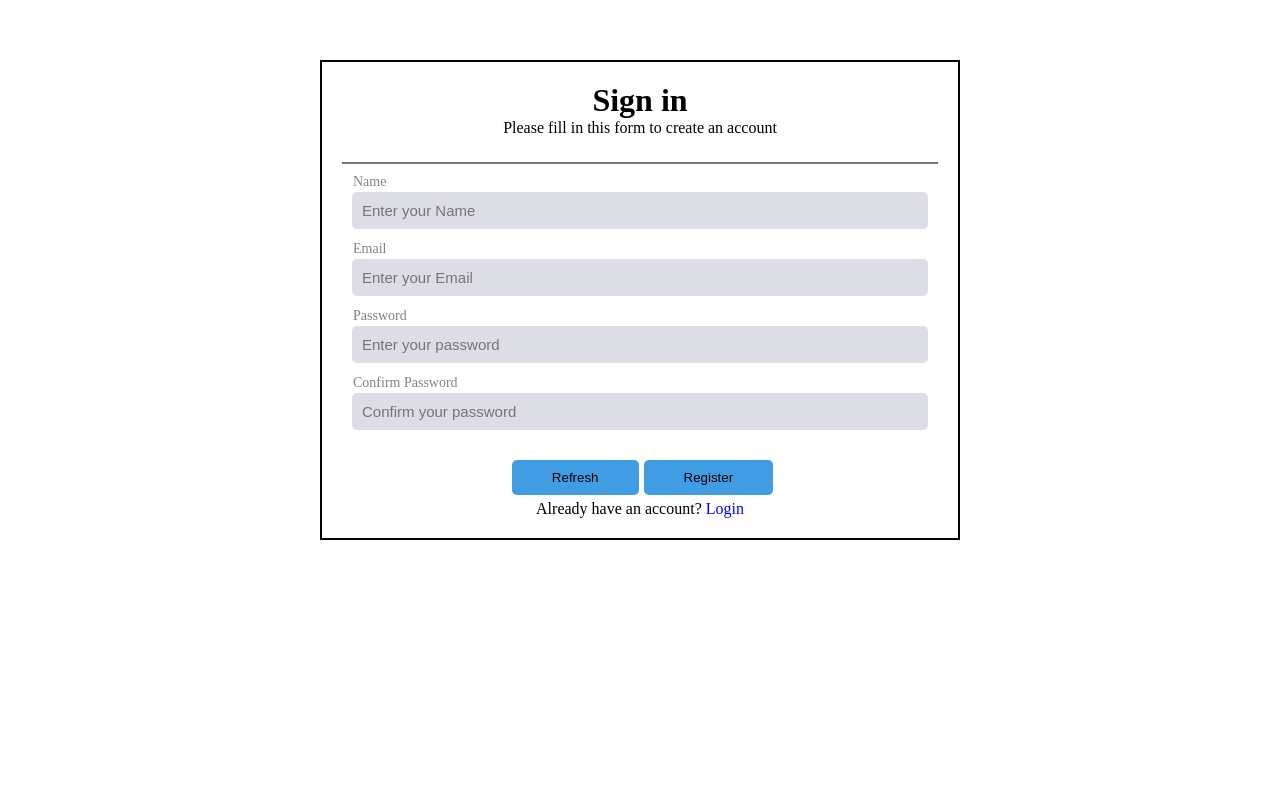
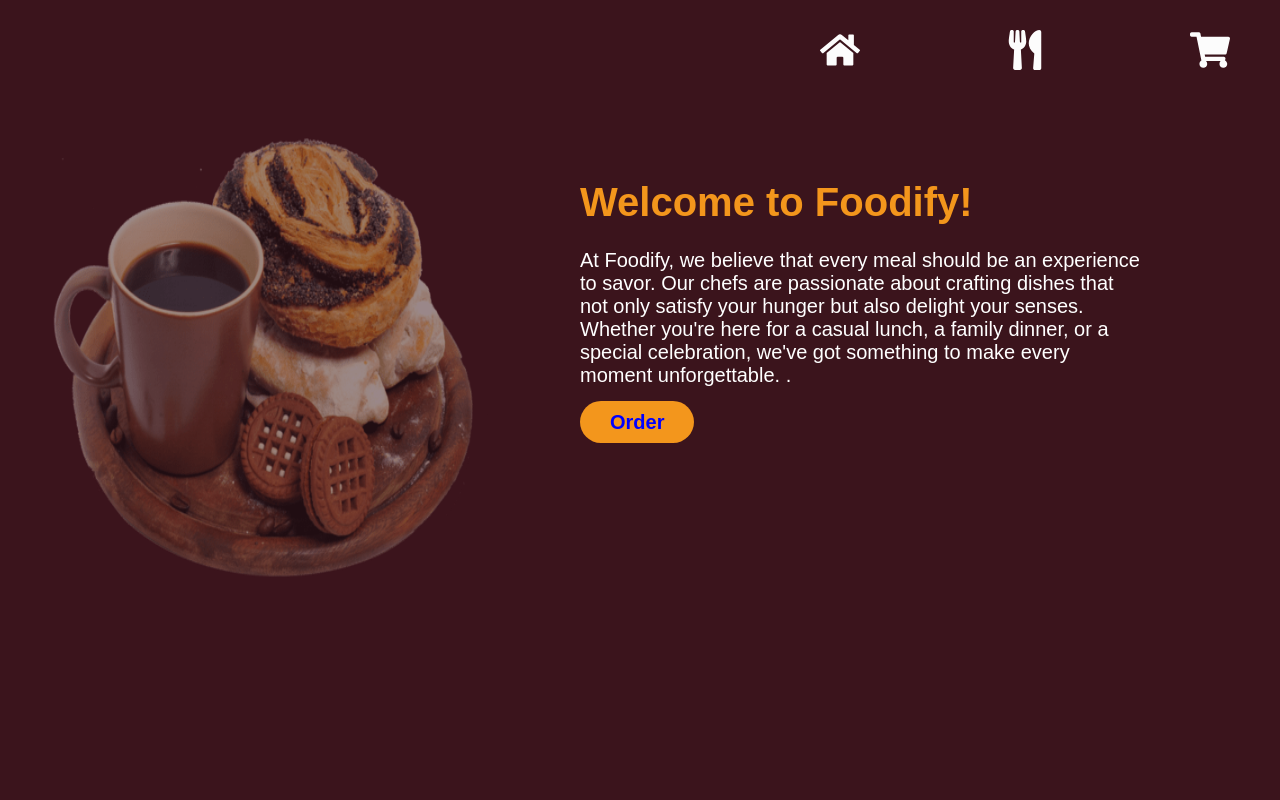
Before and after one commit to sumanth965/Foodify, a React (Vite) app in the folder frontend/: page / in a window 1280 px wide. Shown: the top 800 px of the page. Built offline with nearby package versions, Linux system fonts and the light colour scheme.

Commit message:
Update App.jsx

```diff
--- a/frontend/src/App.jsx
+++ b/frontend/src/App.jsx
@@ -9,10 +9,10 @@
   return (
     <div>
       <Routes>
-        <Route path="/home" element={<Homepage />}/>
-        <Route path="/" element={<Registerpage />}/>
+        <Route path="/" element={<Homepage />}/>
+{/*         <Route path="/" element={<Registerpage />}/> */}
         <Route path="/contact" element={<Contactpage />}/>
-        <Route path="/login" element={<Loginpage />}/>
+{/*         <Route path="/login" element={<Loginpage />}/> */}
       </Routes>
     </div>
   );
```
